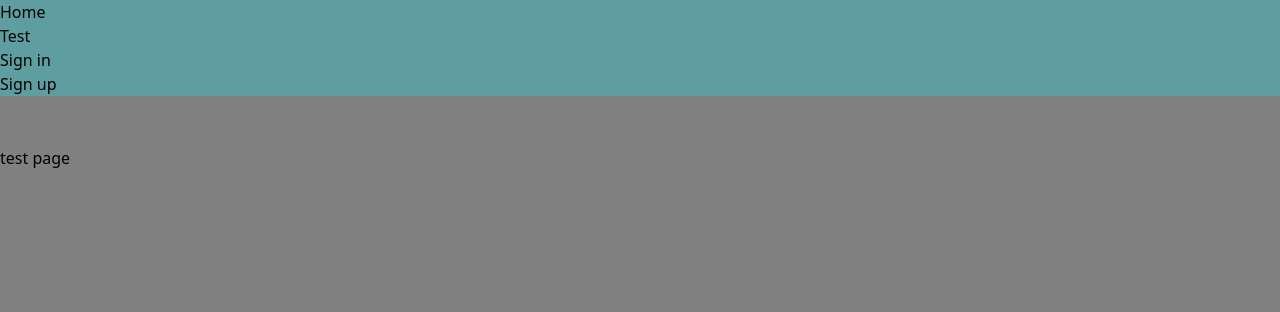
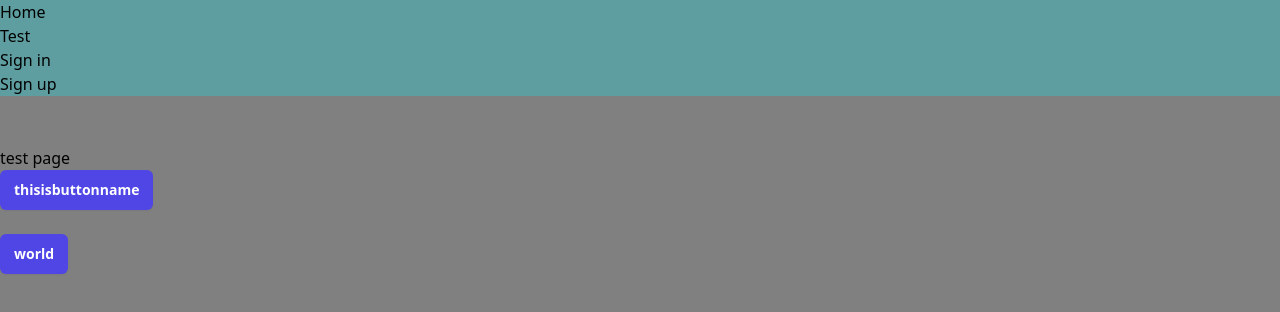
Before and after one commit to jujumilk3/svelte-study, a SvelteKit app in the folder super-simple-blog/: page /test in a window 1280 px wide. Shown: the top 312 px of the page. Built offline with nearby package versions, Linux system fonts and the light colour scheme.

Commit message:
add custom components

```diff
--- /dev/null
+++ b/super-simple-blog/src/lib/components/buttons/Button.svelte
@@ -0,0 +1,7 @@
+<script lang="ts">
+    export let buttonName = "Button";
+</script>
+
+<button type="button" class="rounded-md bg-indigo-600 px-3.5 py-2.5 text-sm font-semibold text-white shadow-sm hover:bg-indigo-500 focus-visible:outline focus-visible:outline-2 focus-visible:outline-offset-2 focus-visible:outline-indigo-600">
+    {buttonName}
+</button>
--- a/super-simple-blog/src/lib/components/headers/CommonNavigator.svelte
+++ b/super-simple-blog/src/lib/components/headers/CommonNavigator.svelte
@@ -1,5 +1,5 @@
 <script>
-import {page} from "$app/stores";
+import { page } from "$app/stores";
 </script>
 
 <nav class="navbar navbar-light mx-auto">
--- a/super-simple-blog/src/routes/test/+page.svelte
+++ b/super-simple-blog/src/routes/test/+page.svelte
@@ -1,3 +1,11 @@
+<script lang="ts">
+    import Button from "$lib/components/buttons/Button.svelte";
+    let name = "world";
+</script>
+
 <h1>
     test page
 </h1>
+<Button buttonName="thisisbuttonname"/>
+<br/><br/>
+<Button buttonName="{name}"/>
```
